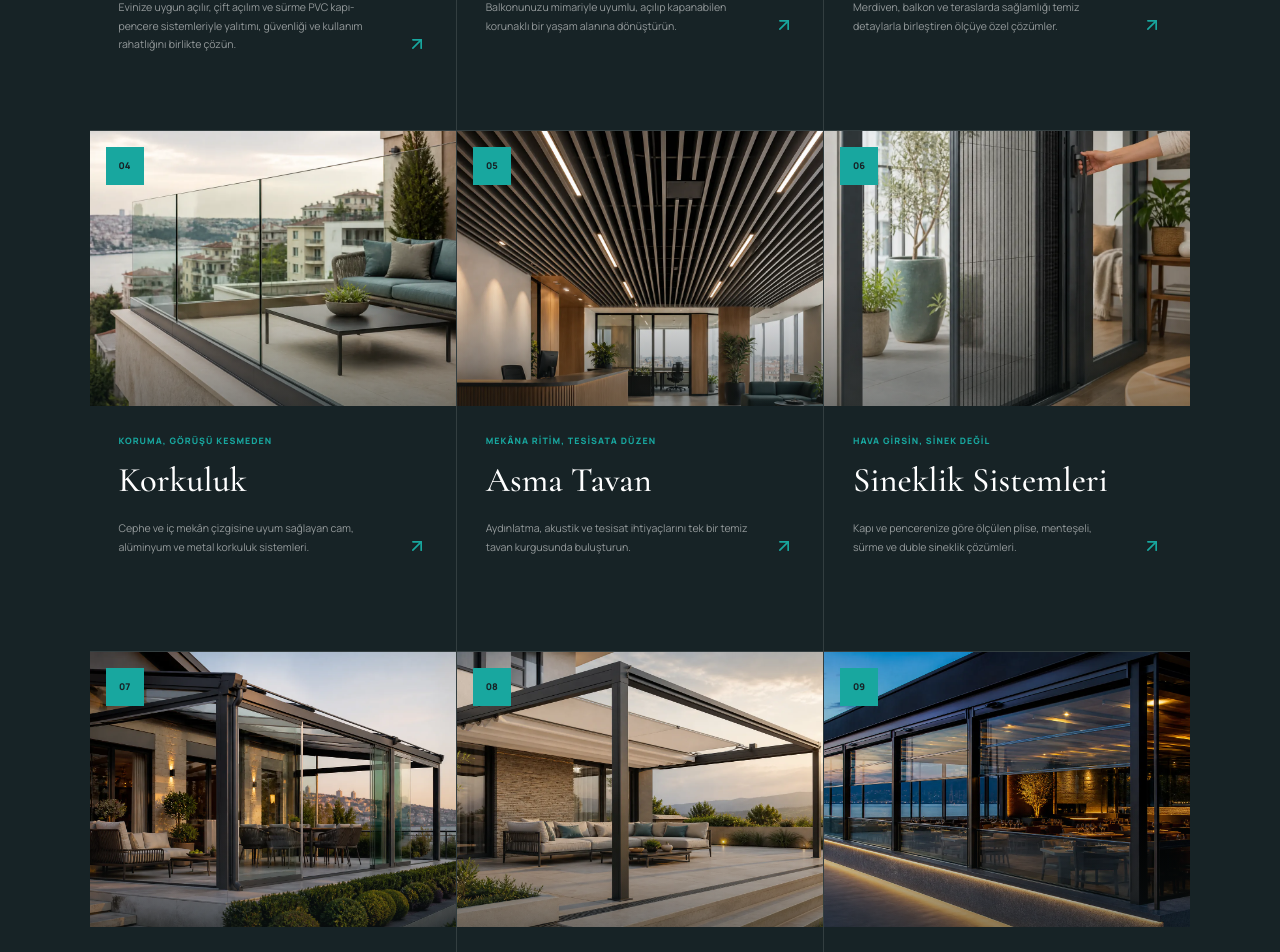
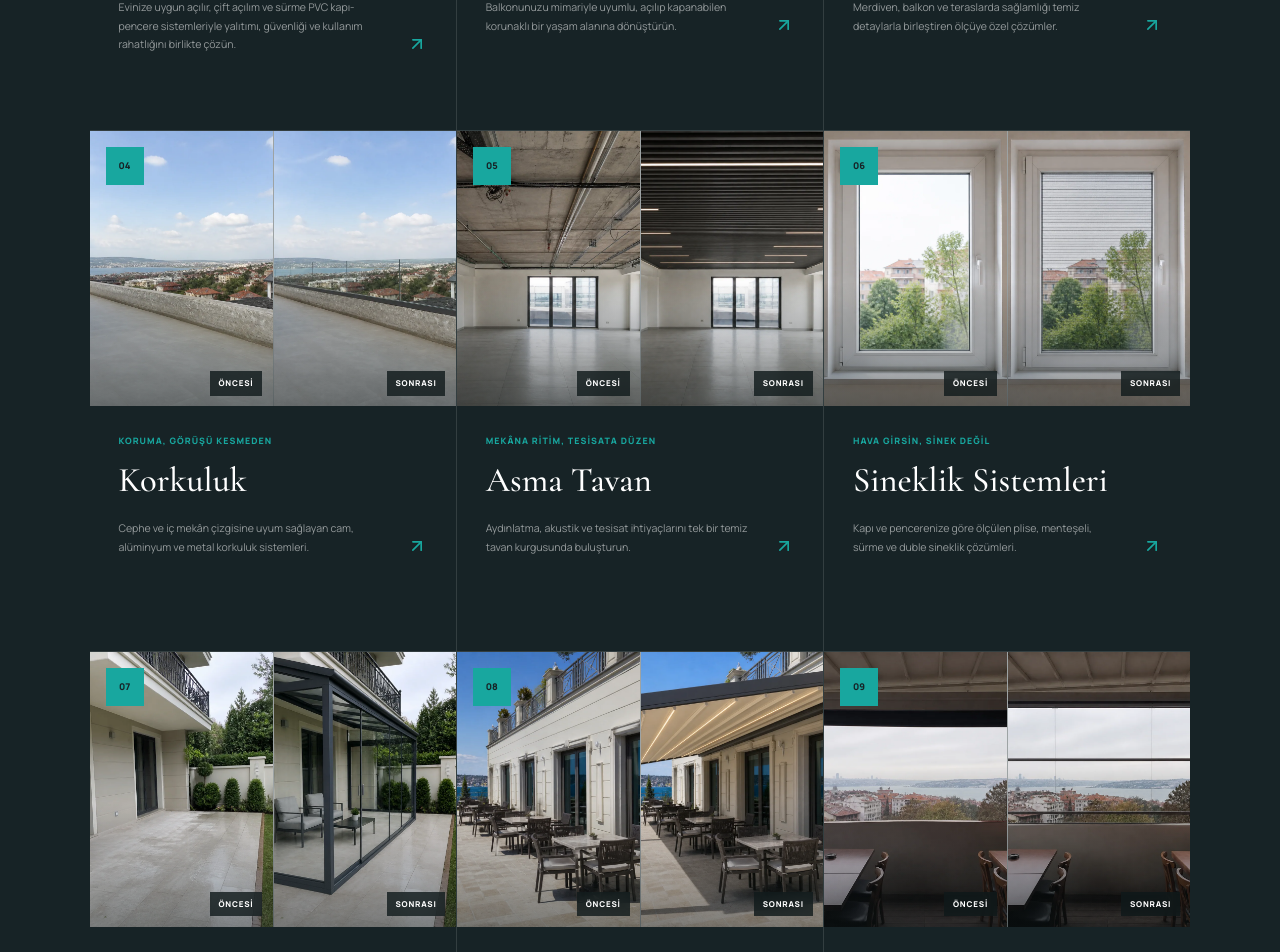
Before and after one commit to cafercalisan/calisanyapi.com, a Next.js app: page /istanbul/adalar in a window 1280 px wide. Shown: the part 1300-2252 px from the top of the page. Built offline with nearby package versions, Linux system fonts and the light colour scheme; no server answers.

Commit message:
fix: proje görsellerini hizmet vitrinine bağla

```diff
--- a/components/LocalServiceShowcase.tsx
+++ b/components/LocalServiceShowcase.tsx
@@ -5,6 +5,45 @@ import { services } from "@/lib/site";
 
 type LocalServiceShowcaseProps = {
   placeName: string;
+};
+
+const projectImages: Record<string, { before: string; after: string }> = {
+  "pvc-kapi-pencere": {
+    before: "/projects/generated/pvc-kaldir-sur-oncesi.webp",
+    after: "/projects/generated/pvc-kaldir-sur-sonrasi.webp",
+  },
+  "cam-balkon": {
+    before: "/projects/generated/cam-balkon-katlanir-oncesi.webp",
+    after: "/projects/generated/cam-balkon-katlanir-sonrasi.webp",
+  },
+  kupeste: {
+    before: "/projects/generated/kupeste-duvar-tutamak-oncesi.webp",
+    after: "/projects/generated/kupeste-duvar-tutamak-sonrasi.webp",
+  },
+  korkuluk: {
+    before: "/projects/generated/korkuluk-cam-oncesi.webp",
+    after: "/projects/generated/korkuluk-cam-sonrasi.webp",
+  },
+  "asma-tavan": {
+    before: "/projects/generated/asma-tavan-baffle-oncesi.webp",
+    after: "/projects/generated/asma-tavan-baffle-sonrasi.webp",
+  },
+  sineklik: {
+    before: "/projects/generated/plise-pencere-oncesi.webp",
+    after: "/projects/generated/plise-pencere-sonrasi.webp",
+  },
+  "kis-bahcesi": {
+    before: "/projects/generated/kis-bahcesi-cam-catili-oncesi.webp",
+    after: "/projects/generated/kis-bahcesi-cam-catili-sonrasi.webp",
+  },
+  pergola: {
+    before: "/projects/generated/pergola-motorlu-oncesi.webp",
+    after: "/projects/generated/pergola-motorlu-sonrasi.webp",
+  },
+  "giyotin-cam": {
+    before: "/projects/generated/giyotin-cam-uc-panel-oncesi.webp",
+    after: "/projects/generated/giyotin-cam-uc-panel-sonrasi.webp",
+  },
 };
 
 export function LocalServiceShowcase({ placeName }: LocalServiceShowcaseProps) {
@@ -25,19 +64,33 @@ export function LocalServiceShowcase({ placeName }: LocalServiceShowcaseProps) {
       </header>
 
       <div className="local-showcase-grid">
-        {services.map((service, index) => (
-          <Link
+        {services.map((service, index) => {
+          const images = projectImages[service.slug];
+
+          return <Link
             className="local-showcase-card"
             href={`/hizmetler/${service.slug}`}
             key={service.slug}
           >
             <div className="local-showcase-image">
-              <Image
-                src={service.image}
-                alt={`${placeName} ${service.name} uygulama örneği`}
-                fill
-                sizes="(max-width: 700px) 100vw, (max-width: 1100px) 50vw, 33vw"
-              />
+              <figure>
+                <Image
+                  src={images.before}
+                  alt={`${placeName} ${service.name} uygulama öncesi`}
+                  fill
+                  sizes="(max-width: 520px) 50vw, (max-width: 900px) 25vw, 17vw"
+                />
+                <figcaption>Öncesi</figcaption>
+              </figure>
+              <figure>
+                <Image
+                  src={images.after}
+                  alt={`${placeName} ${service.name} uygulama sonrası`}
+                  fill
+                  sizes="(max-width: 520px) 50vw, (max-width: 900px) 25vw, 17vw"
+                />
+                <figcaption>Sonrası</figcaption>
+              </figure>
               <span>{String(index + 1).padStart(2, "0")}</span>
             </div>
             <div className="local-showcase-copy">
@@ -48,8 +101,8 @@ export function LocalServiceShowcase({ placeName }: LocalServiceShowcaseProps) {
                 <ArrowUpRight aria-hidden="true" size={20} />
               </div>
             </div>
-          </Link>
-        ))}
+          </Link>;
+        })}
       </div>
     </section>
   );
```
Also changed, not shown: app/globals.css.
